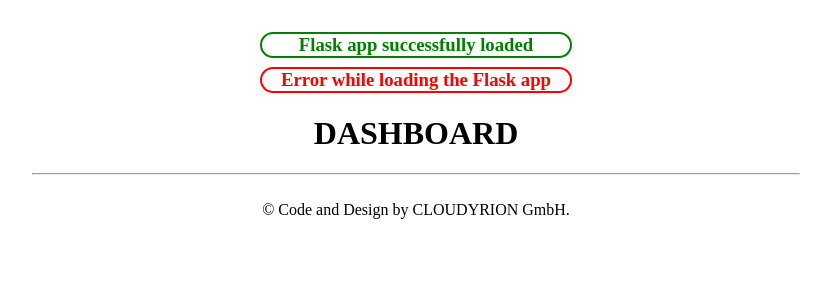
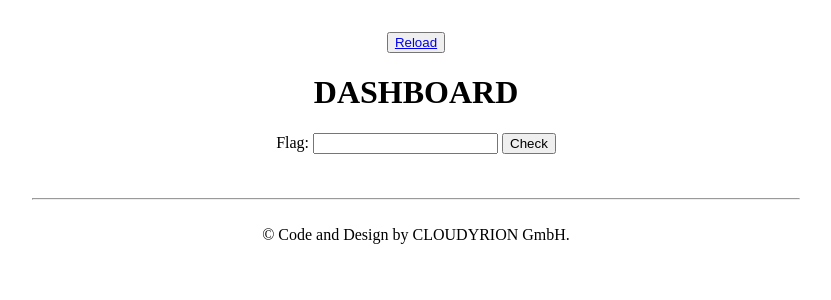
Before and after one commit to MaxSpanier/CTF_Points_Validation, a Flask app: page / in a window 1280 px wide. Shown: the top 300 px of the page, without its empty margins (224-1055 px from the left). Run offline with Flask 3, Linux system fonts and the light colour scheme.

Commit message:
Fixed a bug with the comparison of the hashes

```diff
--- a/app/__init__.py
+++ b/app/__init__.py
@@ -5,8 +5,6 @@ def create_app(config_class=DevelopmentConfig):
     app = Flask(__name__)
     app.config.from_object(config_class)
 
-    # Initialize Flask extenisions here
-
     # Register blueprints
     from app.main import bp as main_bp
     app.register_blueprint(main_bp)
--- /dev/null
+++ b/app/main/forms.py
@@ -0,0 +1,6 @@
+from flask_wtf import FlaskForm
+from wtforms import StringField
+from wtforms.validators import DataRequired
+
+class FlagForm(FlaskForm):
+    flag = StringField("Flag", validators=[DataRequired()])
--- a/app/main/routes.py
+++ b/app/main/routes.py
@@ -1,11 +1,43 @@
-from app.main import bp as main
-from flask import redirect, current_app, render_template, flash
+from app.main import bp as bp
+from app.main.forms import FlagForm
+from flask import redirect, current_app, render_template, flash, url_for, request
+import boto3
+import hashlib
 
-@main.route("/")
+dynamodb = boto3.resource("dynamodb")
+
+@bp.route("/", methods=["GET", "POST"])
 def index():
-    flash("Flask app successfully loaded", "success")
-    flash("Error while loading the Flask app", "error")
-    return render_template("main.html")
+    # flash("Flask app successfully loaded", "success")
+    # flash("Error while loading the Flask app", "error")
 
-# Test for pull requests and access
-# TEST #2
+    forms = []
+
+    form_flag_one = FlagForm()
+    form_flag_two = FlagForm()
+
+    forms.append(form_flag_one)
+
+    if form_flag_one.validate_on_submit():
+        flag_one = (hashlib.md5(form_flag_one.flag.data.encode("UTF-8")).hexdigest())
+        correct_flag = get_table_item("2")
+        print(flag_one)
+        print(correct_flag["Flag"])
+        if str(flag_one) == str(correct_flag["Flag"]):
+            flash("Success", "success")
+        else:
+            flash("Not correct", "error")
+        return render_template("main.html", forms=forms, flag_one=flag_one, correct_flag=correct_flag["Flag"])
+
+    return render_template("main.html", forms=forms)
+
+def get_table_item(uid: str):
+    table = dynamodb.Table("CareerDay_Flags")
+    response = table.get_item(
+        Key={
+            "uid": uid
+        }
+    )
+    item = response["Item"]
+    item["Flag"] = (hashlib.md5(item["Flag"].encode("UTF-8")).hexdigest())
+    return item
--- a/app/main/static/style.css
+++ b/app/main/static/style.css
@@ -9,6 +9,7 @@ body {
 .messages {
     text-align: center;
 }
+
 
 .success {
     color: green;
--- a/app/main/templates/BASE_main.html
+++ b/app/main/templates/BASE_main.html
@@ -29,6 +29,9 @@
 <body>
     <div class="body_container">
 
+        <button><a href="{{ url_for('main.index') }}">Reload</a></button>
+        <br>
+
         <div class="messages">
             {% with messages = get_flashed_messages(with_categories=true) %}
                 {% if messages %}
--- a/app/main/templates/main.html
+++ b/app/main/templates/main.html
@@ -8,6 +8,29 @@
 
 <div class="container">
     <h1>DASHBOARD</h1>
+
+    {% if forms %}
+        {% for form in forms %}
+        <form method="POST" action="/">
+            {{ form.csrf_token }}
+            {{ form.flag.label }}: {{ form.flag }}
+            <input type="submit" value="Check">
+        </form>
+        {% endfor %}
+    {% endif %}
 </div>
 
+<br>
+
+<div class="flag_container">
+    {% if flag_one %}
+    Flag 1: <p style="text-align: center;">{{flag_one }} </p>
+    {% endif %}
+    <br>
+    {% if correct_flag %}
+    Correct Flag: <p style="text-align: center;">{{correct_flag }} </p>
+    {% endif %}
+</div>
+
+
 {% endblock %}
--- a/setup.py
+++ b/setup.py
@@ -6,7 +6,8 @@ setup(
     include_package_data=True,
     install_requires=[
         "flask",
-        "Flask_WTF"
+        "Flask_WTF",
+        "boto3"
     ],
 )
 
```
Also changed, not shown: README.md.
